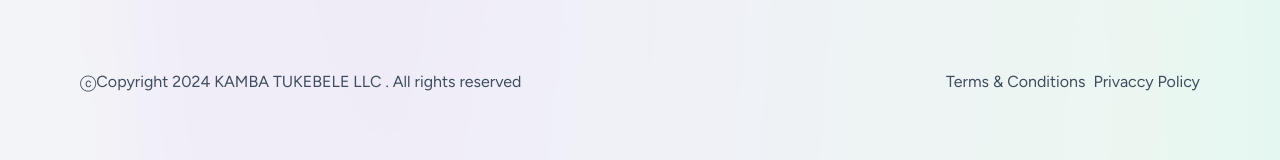
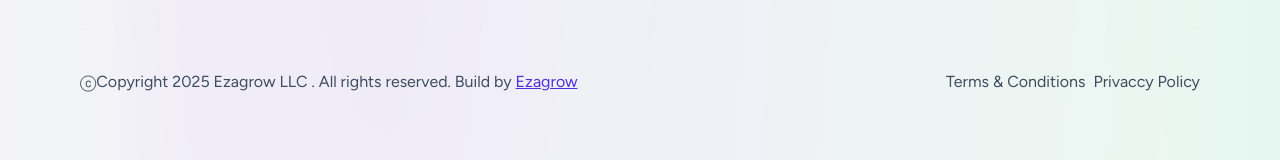
Before and after one commit to Kambatukebele/my-portfolio, a React (Vite) app: page / in a window 1280 px wide. Shown: the part 7227-7387 px from the top of the page. Built offline with nearby package versions, Linux system fonts and the light colour scheme; no server answers.

Commit message:
updated the site

```diff
--- a/src/components/Button.jsx
+++ b/src/components/Button.jsx
@@ -21,7 +21,7 @@ const Button = ({
     <>
       <button
         type={`${buttonType}`}
-        className={`${buttonExtraClass} h-14 flex justify-center items-center gap-3 py-2 px-4 rounded-full mt-0 hover:bg-blue hover:shadow-2xl hover:shadow-blue hover:-mt-2 duration-200 ease-in-out`}
+        className={`${buttonExtraClass} h-14 flex justify-center items-center gap-3 py-2 px-4 rounded-full mt-0 hover:bg-blue hover:shadow-2xl hover:shadow-blue duration-200 ease-in-out`}
         onMouseEnter={handleMouseOver}
         onMouseLeave={handleMouseLeave}
       >
--- a/src/components/HeroNavigation/Ul.jsx
+++ b/src/components/HeroNavigation/Ul.jsx
@@ -5,7 +5,7 @@ const Ul = ({ isOpen }) => {
       <ul
         className={`${
           isOpen ? " left-0" : "-left-[1524px]"
-        } flex w-full bg-white absolute top-16 right-0 bottom-0 z-50  ease-in duration-500 justify-start items-center gap-4 flex-col py-4 h-[600px] xl:bg-[#FFFFFF00] xl:static xl:top-0 xl:h-0 xl:flex-row xl:bg-transparent xl:justify-center xl:gap-8`}
+        } flex w-full bg-white absolute top-16 right-0 bottom-0 z-50  ease-in duration-500 justify-start items-center gap-4 flex-col py-4 h-[600px] xl:static xl:top-0 xl:h-0 xl:flex-row xl:bg-transparent xl:justify-center xl:gap-8`}
       >
         <li>
           <a href="/">Home</a>
--- a/src/components/blog/DownBlog.jsx
+++ b/src/components/blog/DownBlog.jsx
@@ -13,7 +13,7 @@ const DownBlog = () => {
         const data = await fetchPosts();
         setPosts(data.slice(0, 3)); // Display only the first 3 posts
       } catch (error) {
-        console.error("Error fetching posts:", error);
+        //console.error("Error fetching posts:", error);
       } finally {
         setLoading(false);
       }
@@ -27,7 +27,6 @@ const DownBlog = () => {
     <>
       <div className="grid gap-4 grid-cols-1 grid-rows-1 sm:grid-cols-2 sm:grid-rows-2 lg:grid-cols-3 lg:grid-rows-1 lg:gap-10">
         {posts.map((post) => {
-          console.log(post);
           return <CardBlog key={post.id} {...post} />;
         })}
       </div>
--- a/src/components/contact/ContactForm.jsx
+++ b/src/components/contact/ContactForm.jsx
@@ -64,10 +64,10 @@ const ContactForm = () => {
       })
       .then(
         () => {
-          console.log("SUCCESS!");
+          //console.log("SUCCESS!");
         },
         (error) => {
-          console.log("FAILED...", error.text);
+          //console.log("FAILED...", error.text);
         }
       );
   };
--- a/src/components/footer/BottomFooterLeft.jsx
+++ b/src/components/footer/BottomFooterLeft.jsx
@@ -2,7 +2,10 @@ const BottomFooterLeft = () => {
   return (
     <div>
       <span className="font-normal text-base text-gray50 text-center block">
-        ⓒCopyright 2024 KAMBA TUKEBELE LLC . All rights reserved
+        ⓒCopyright 2025 Ezagrow LLC . All rights reserved. Build by{" "}
+        <a class="underline text-purple900" href="https://ezagrowllc.com/">
+          Ezagrow
+        </a>
       </span>
     </div>
   );
--- a/src/components/problem/DownProblem.jsx
+++ b/src/components/problem/DownProblem.jsx
@@ -6,7 +6,7 @@ const DownProblem = () => {
     <>
       <div className="grid gap-4 grid-cols-1 grid-rows-1 sm:grid-cols-2 sm:grid-rows-2 md:grid-cols-3 lg:gap-10">
         {problems.map((problem) => {
-          return <CardProblem {...problem} />;
+          return <CardProblem key={problem.id} {...problem} />;
         })}
       </div>
       <div className="w-full flex justify-center items-center">
--- a/src/components/services/DownDiv.jsx
+++ b/src/components/services/DownDiv.jsx
@@ -6,7 +6,7 @@ const DownDiv = () => {
     <>
       <div className="grid gap-4 grid-cols-1 grid-rows-1 sm:grid-cols-2 sm:grid-rows-2 md:grid-cols-3 lg:gap-10">
         {services.map((service) => {
-          return <CardServices {...service} />;
+          return <CardServices key={service.id} {...service} />;
         })}
       </div>
       <div className="w-full flex justify-center items-center">
--- a/src/components/solutions/DownSolutions.jsx
+++ b/src/components/solutions/DownSolutions.jsx
@@ -6,7 +6,7 @@ const DownSolutions = () => {
     <>
       <div className="grid gap-4 grid-cols-1 grid-rows-1 sm:grid-cols-2 sm:grid-rows-2 md:grid-cols-3 lg:gap-10">
         {solutions.map((solution) => {
-          return <CardSolutions {...solution} />;
+          return <CardSolutions key={solution.id} {...solution} />;
         })}
       </div>
       <div className="w-full flex justify-center items-center">
--- a/src/pages/Articles.jsx
+++ b/src/pages/Articles.jsx
@@ -20,7 +20,7 @@ const Articles = () => {
         setAllPosts(reversedPosts);
         setLoading(false);
       } catch (error) {
-        console.error("Error fetching posts:", error);
+        //console.error("Error fetching posts:", error);
         setLoading(false);
       }
     };
--- a/src/pages/SingleArticle.jsx
+++ b/src/pages/SingleArticle.jsx
@@ -16,7 +16,7 @@ const SingleArticle = () => {
         setPost(postData);
         setLoading(false);
       } catch (error) {
-        console.error("Error fetching post:", error);
+        // console.error("Error fetching post:", error);
         setLoading(false);
       }
     };
--- a/src/services/WordpressService.jsx
+++ b/src/services/WordpressService.jsx
@@ -58,7 +58,7 @@ export const fetchPosts = async () => {
 
     return postsWithDetails;
   } catch (error) {
-    console.error("Error fetching posts:", error);
+    //console.error("Error fetching posts:", error);
     throw error;
   }
 };
@@ -124,7 +124,7 @@ export const fetchSinglePost = async (id) => {
     const data = await response.json();
     return data;
   } catch (error) {
-    console.error("Error fetching post:", error);
+    //console.error("Error fetching post:", error);
     throw error;
   }
 };
```
